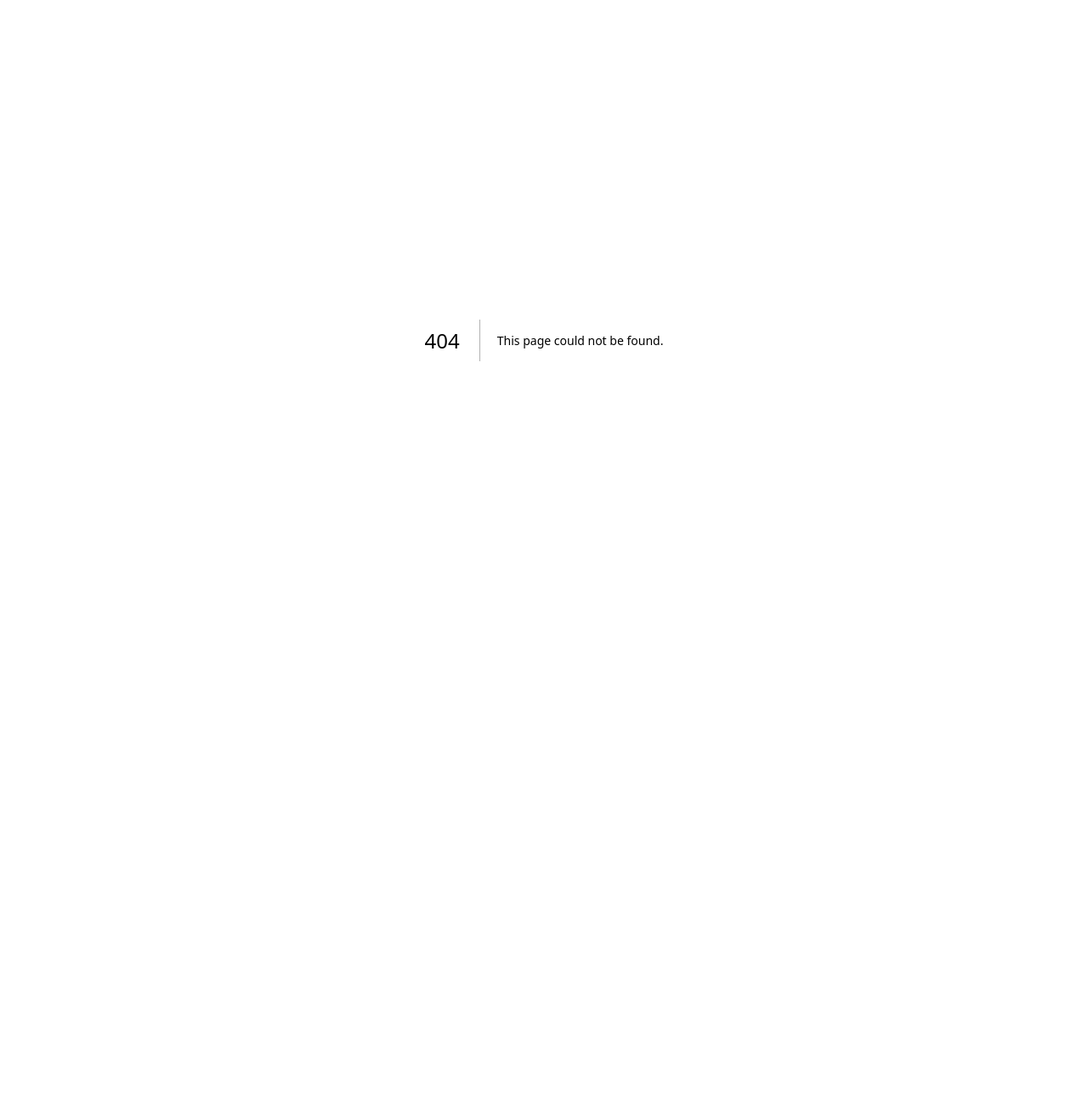
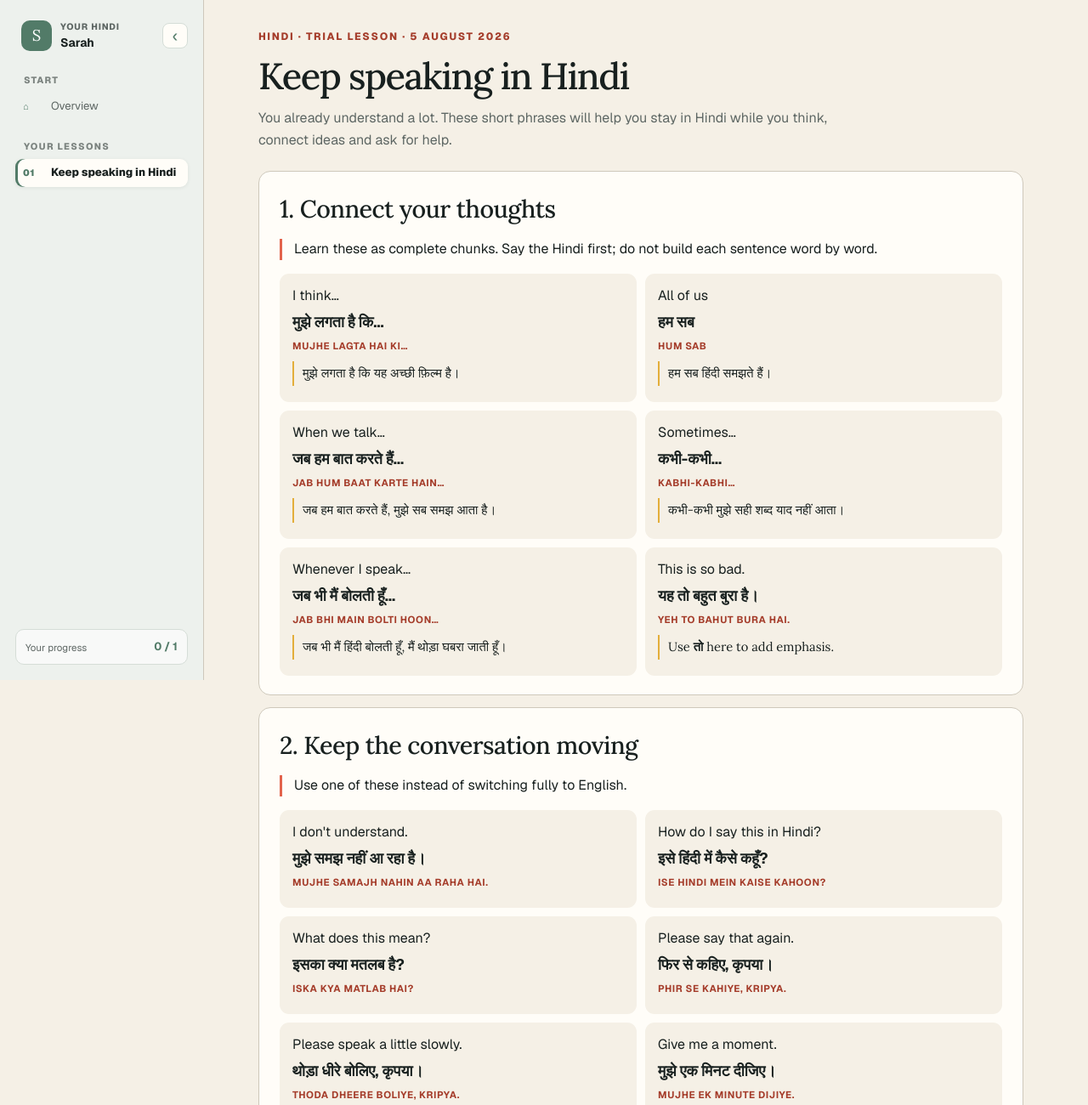
Before and after one commit to zorped/italki-lessons, a Next.js app: page /students/sarah/lessons/01 in a window 1280 px wide. Before the commit this address had no page. Shown: the top 1300 px of the page at 85% size. Before the commit the page ends 800 px from the top, so only its background shows below. Built offline with nearby package versions, Linux system fonts and the light colour scheme.

Commit message:
add Sarah Hindi trial lesson

```diff
--- a/app/components/StudentShell.tsx
+++ b/app/components/StudentShell.tsx
@@ -45,7 +45,7 @@ export function StudentShell({
           <div className="studentIdentity">
             <span aria-hidden="true">{student.initial}</span>
             <div>
-              <small>Your English</small>
+              <small>Your {student.language}</small>
               <strong>{student.name}</strong>
             </div>
           </div>
--- a/app/globals.css
+++ b/app/globals.css
@@ -232,6 +232,10 @@ a {
 
 .cardIhar {
   background: #b8ddd6;
+}
+
+.cardSarah {
+  background: #e5d7ef;
 }
 
 .studentCardTop {
@@ -1077,6 +1081,13 @@ a {
   text-transform: uppercase;
 }
 
+.devanagari {
+  color: var(--ink) !important;
+  font-size: 1.12rem;
+  font-weight: 700;
+  line-height: 1.5 !important;
+}
+
 .chapterCard .example {
   border-left: 2px solid var(--mustard);
   color: var(--ink);
--- a/app/page.tsx
+++ b/app/page.tsx
@@ -8,7 +8,7 @@ export default function Home() {
           <span className="brandMark">K</span>
           <span>Krishna&apos;s Lesson Room</span>
         </Link>
-        <span className="topbarNote">English, made useful.</span>
+        <span className="topbarNote">Languages, made useful.</span>
       </header>
 
       <section className="homeHero">
@@ -74,6 +74,23 @@ export default function Home() {
               <span>Speaking</span>
             </div>
           </Link>
+
+          <Link className="studentCard cardSarah" href="/students/sarah">
+            <div className="studentCardTop">
+              <span className="studentInitial">S</span>
+              <span className="openLabel">Open review <span aria-hidden="true">↗</span></span>
+            </div>
+            <div>
+              <p className="cardLabel">Hindi · Trial lesson · 5 August 2026</p>
+              <h3>Sarah</h3>
+              <p>Useful phrases for moving from understanding Hindi to speaking it.</p>
+            </div>
+            <div className="topicChips" aria-label="Lesson topics">
+              <span>Speaking</span>
+              <span>Conversation</span>
+              <span>Confidence</span>
+            </div>
+          </Link>
         </div>
       </section>
 
--- /dev/null
+++ b/app/students/sarah/lessons/01/page.tsx
@@ -0,0 +1,120 @@
+import type { Metadata } from "next";
+import { CompleteLessonButton } from "../../../../components/LessonProgress";
+import { StudentShell } from "../../../../components/StudentShell";
+import { sarah } from "../../../student-data";
+
+export const metadata: Metadata = {
+  title: { absolute: "Keep speaking in Hindi · Sarah's Hindi" },
+  description: "Twelve useful Hindi phrases for keeping a conversation moving.",
+};
+
+export default function SarahLessonOne() {
+  return (
+    <StudentShell student={sarah} active="01">
+      <section className="chapterHero">
+        <p className="eyebrow">Hindi · Trial lesson · 5 August 2026</p>
+        <h1>Keep speaking in Hindi</h1>
+        <p className="overviewLead">
+          You already understand a lot. These short phrases will help you stay in Hindi while you think, connect ideas and ask for help.
+        </p>
+      </section>
+
+      <div className="chapterStack">
+        <section className="chapterCard">
+          <h2>1. Connect your thoughts</h2>
+          <p className="rule">Learn these as complete chunks. Say the Hindi first; do not build each sentence word by word.</p>
+          <div className="compactGrid">
+            <article>
+              <h3>I think…</h3>
+              <p className="devanagari" lang="hi">मुझे लगता है कि…</p>
+              <strong className="sound">mujhe lagta hai ki…</strong>
+              <p className="example" lang="hi">मुझे लगता है कि यह अच्छी फ़िल्म है।</p>
+            </article>
+            <article>
+              <h3>All of us</h3>
+              <p className="devanagari" lang="hi">हम सब</p>
+              <strong className="sound">hum sab</strong>
+              <p className="example" lang="hi">हम सब हिंदी समझते हैं।</p>
+            </article>
+            <article>
+              <h3>When we talk…</h3>
+              <p className="devanagari" lang="hi">जब हम बात करते हैं…</p>
+              <strong className="sound">jab hum baat karte hain…</strong>
+              <p className="example" lang="hi">जब हम बात करते हैं, मुझे सब समझ आता है।</p>
+            </article>
+            <article>
+              <h3>Sometimes…</h3>
+              <p className="devanagari" lang="hi">कभी-कभी…</p>
+              <strong className="sound">kabhi-kabhi…</strong>
+              <p className="example" lang="hi">कभी-कभी मुझे सही शब्द याद नहीं आता।</p>
+            </article>
+            <article>
+              <h3>Whenever I speak…</h3>
+              <p className="devanagari" lang="hi">जब भी मैं बोलती हूँ…</p>
+              <strong className="sound">jab bhi main bolti hoon…</strong>
+              <p className="example" lang="hi">जब भी मैं हिंदी बोलती हूँ, मैं थोड़ा घबरा जाती हूँ।</p>
+            </article>
+            <article>
+              <h3>This is so bad.</h3>
+              <p className="devanagari" lang="hi">यह तो बहुत बुरा है।</p>
+              <strong className="sound">yeh to bahut bura hai.</strong>
+              <p className="example">Use <strong>तो</strong> here to add emphasis.</p>
+            </article>
+          </div>
+        </section>
+
+        <section className="chapterCard">
+          <h2>2. Keep the conversation moving</h2>
+          <p className="rule">Use one of these instead of switching fully to English.</p>
+          <div className="compactGrid">
+            <article>
+              <h3>I don&apos;t understand.</h3>
+              <p className="devanagari" lang="hi">मुझे समझ नहीं आ रहा है।</p>
+              <strong className="sound">mujhe samajh nahin aa raha hai.</strong>
+            </article>
+            <article>
+              <h3>How do I say this in Hindi?</h3>
+              <p className="devanagari" lang="hi">इसे हिंदी में कैसे कहूँ?</p>
+              <strong className="sound">ise Hindi mein kaise kahoon?</strong>
+            </article>
+            <article>
+              <h3>What does this mean?</h3>
+              <p className="devanagari" lang="hi">इसका क्या मतलब है?</p>
+              <strong className="sound">iska kya matlab hai?</strong>
+            </article>
+            <article>
+              <h3>Please say that again.</h3>
+              <p className="devanagari" lang="hi">फिर से कहिए, कृपया।</p>
+              <strong className="sound">phir se kahiye, kripya.</strong>
+            </article>
+            <article>
+              <h3>Please speak a little slowly.</h3>
+              <p className="devanagari" lang="hi">थोड़ा धीरे बोलिए, कृपया।</p>
+              <strong className="sound">thoda dheere boliye, kripya.</strong>
+            </article>
+            <article>
+              <h3>Give me a moment.</h3>
+              <p className="devanagari" lang="hi">मुझे एक मिनट दीजिए।</p>
+              <strong className="sound">mujhe ek minute dijiye.</strong>
+            </article>
+          </div>
+        </section>
+
+        <section className="chapterEnd">
+          <p>Read each phrase aloud twice, then use three of them in one short conversation.</p>
+          <CompleteLessonButton studentId="sarah" lessonId="01" />
+        </section>
+
+        <details className="chapterReview">
+          <summary><span>Practice</span><small>4 speaking rounds</small></summary>
+          <div className="reviewContent practiceSet">
+            <article className="practicePrompt"><span>01</span><div><p>Explain how Bollywood films helped you understand Hindi.</p><small>Use मुझे लगता है कि… and कभी-कभी…</small></div></article>
+            <article className="practicePrompt"><span>02</span><div><p>Talk about a conversation you had during a visit to India.</p><small>Begin with जब हम बात करते हैं…</small></div></article>
+            <article className="practicePrompt"><span>03</span><div><p>Speak in Hindi for one minute without stopping.</p><small>If you get stuck, use मुझे एक मिनट दीजिए or इसे हिंदी में कैसे कहूँ?</small></div></article>
+            <article className="practicePrompt"><span>04</span><div><p>Finish four sentences aloud.</p><small>मुझे लगता है कि… · कभी-कभी… · हम सब… · जब भी मैं बोलती हूँ…</small></div></article>
+          </div>
+        </details>
+      </div>
+    </StudentShell>
+  );
+}
--- /dev/null
+++ b/app/students/sarah/page.tsx
@@ -0,0 +1,40 @@
+import type { Metadata } from "next";
+import Link from "next/link";
+import { StudentShell } from "../../components/StudentShell";
+import { sarah } from "../student-data";
+
+export const metadata: Metadata = {
+  title: { absolute: "Sarah's Hindi lessons" },
+  description: "Sarah's personal Hindi speaking notes and practice.",
+};
+
+export default function SarahOverview() {
+  return (
+    <StudentShell student={sarah} active="overview">
+      <section className="studentOverview">
+        <p className="eyebrow">Your Hindi notebook</p>
+        <h1>Welcome, Sarah.</h1>
+        <p className="overviewLead">
+          {sarah.focus} Choose a lesson whenever you want to review and speak aloud.
+        </p>
+
+        <div className="overviewHeading">
+          <div><p className="eyebrow">Lessons</p><h2>Available now</h2></div>
+          <p>Read → Say it aloud → Use it</p>
+        </div>
+
+        <div className="studentLessonGrid">
+          {sarah.lessons.map((lesson) => (
+            <Link className="studentLessonCard" href={lesson.href} key={lesson.id}>
+              <span className="lessonNumber">Lesson {lesson.number}</span>
+              <h3>{lesson.title}</h3>
+              <p>{lesson.summary}</p>
+              <small>{lesson.date}</small>
+              <strong>Open lesson →</strong>
+            </Link>
+          ))}
+        </div>
+      </section>
+    </StudentShell>
+  );
+}
--- a/app/students/student-data.ts
+++ b/app/students/student-data.ts
@@ -11,6 +11,7 @@ export type StudentConfig = {
   id: string;
   name: string;
   initial: string;
+  language: string;
   basePath: string;
   focus: string;
   lessons: LessonSummary[];
@@ -20,6 +21,7 @@ export const ronaldo: StudentConfig = {
   id: "ronaldo",
   name: "Ronaldo Rodrigues",
   initial: "R",
+  language: "English",
   basePath: "/students/ronaldo",
   focus: "Clear pronunciation and useful everyday vocabulary.",
   lessons: [
@@ -38,6 +40,7 @@ export const ihar: StudentConfig = {
   id: "ihar",
   name: "Ihar",
   initial: "I",
+  language: "English",
   basePath: "/students/ihar",
   focus: "Professional fluency and expressing complex ideas clearly.",
   lessons: [
@@ -51,3 +54,22 @@ export const ihar: StudentConfig = {
     },
   ],
 };
+
+export const sarah: StudentConfig = {
+  id: "sarah",
+  name: "Sarah",
+  initial: "S",
+  language: "Hindi",
+  basePath: "/students/sarah",
+  focus: "Turning strong Hindi understanding into comfortable, spontaneous speech.",
+  lessons: [
+    {
+      id: "01",
+      number: "01",
+      title: "Keep speaking in Hindi",
+      summary: "Conversation bridges and rescue phrases for speaking without switching to English.",
+      date: "5 August 2026",
+      href: "/students/sarah/lessons/01",
+    },
+  ],
+};
```
Also changed, not shown: 1 other file (tests, documents, lock files or other folders).
